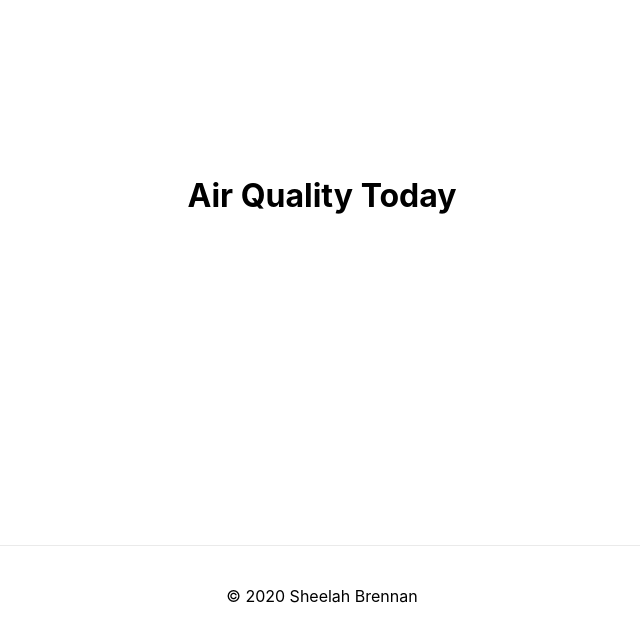
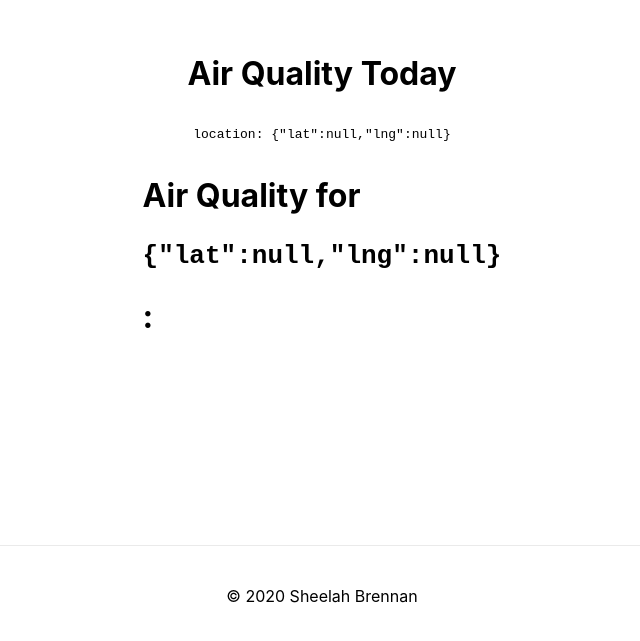
Before and after one commit to sheelah/air-quality, a Next.js app: page / in a window 1280 px wide. Shown: the part 155-796 px from the top of the page, without its empty margins (318-958 px from the left). Built offline with nearby package versions, Linux system fonts and the light colour scheme; no server answers.

Commit message:
Add components to index component

```diff
--- a/pages/index.js
+++ b/pages/index.js
@@ -1,8 +1,16 @@
+import { useState } from 'react';
 import Head from 'next/head';
-import Footer from '../components/footer';
+import AirQuality from '../components/AirQuality';
+import Footer from '../components/Footer';
+import LocationForm from '../components/LocationForm';
+import { LocationContext } from '../components/LocationContext';
 import styles from '../styles/Home.module.css';
 
 export default function Home() {
+  const [location, setLocation] = useState({ lat: null, lng: null });
+  const [airQualityIndex, setAirQualityIndex] = useState({});
+  const [isFetching, setIsFetching] = useState(false);
+
   return (
     <div className={styles.container}>
       <Head>
@@ -12,6 +20,21 @@ export default function Home() {
 
       <main className={styles.main}>
         <h1 className={styles.title}>Air Quality Today</h1>
+
+        <LocationContext.Provider
+          value={{
+            location,
+            setLocation,
+            airQualityIndex,
+            setAirQualityIndex,
+            isFetching,
+            setIsFetching,
+          }}
+        >
+          <LocationForm />
+
+          <AirQuality />
+        </LocationContext.Provider>
       </main>
 
       <Footer />
```
